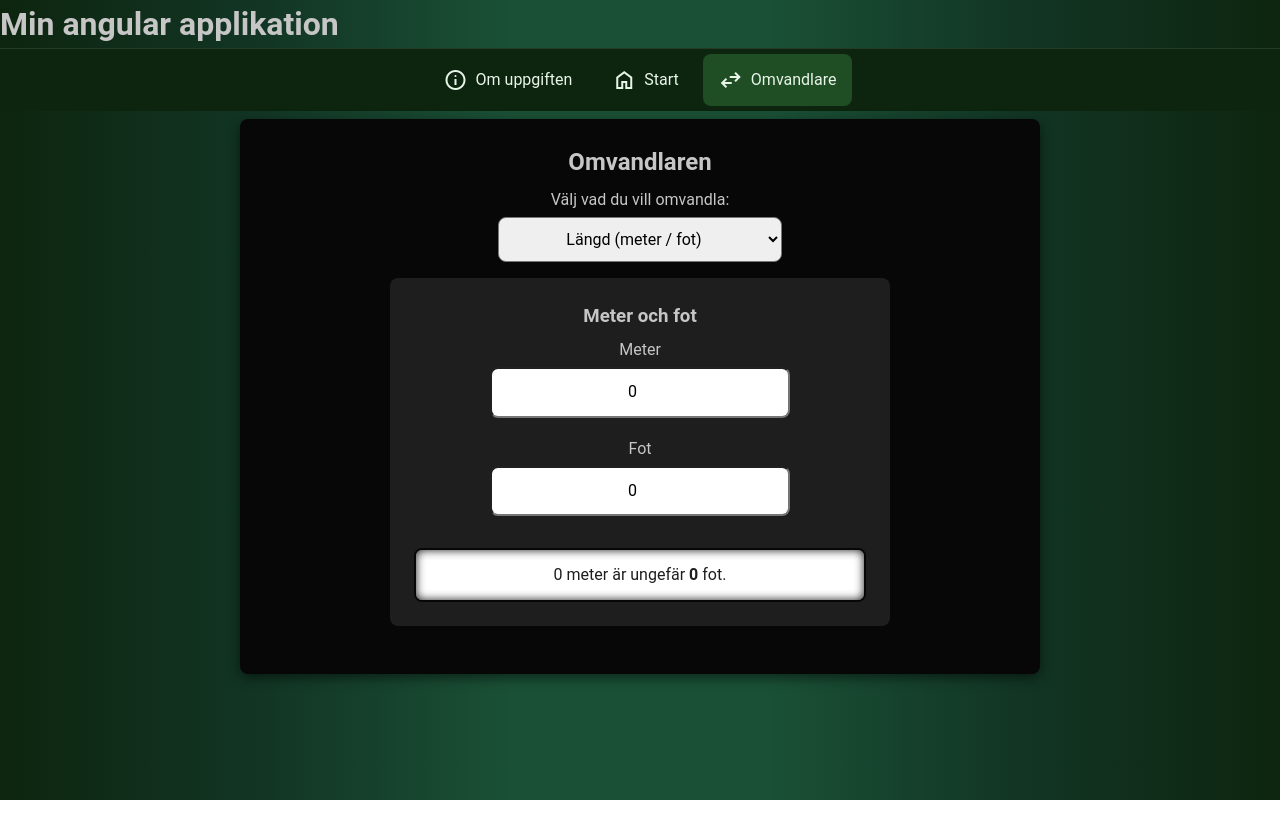
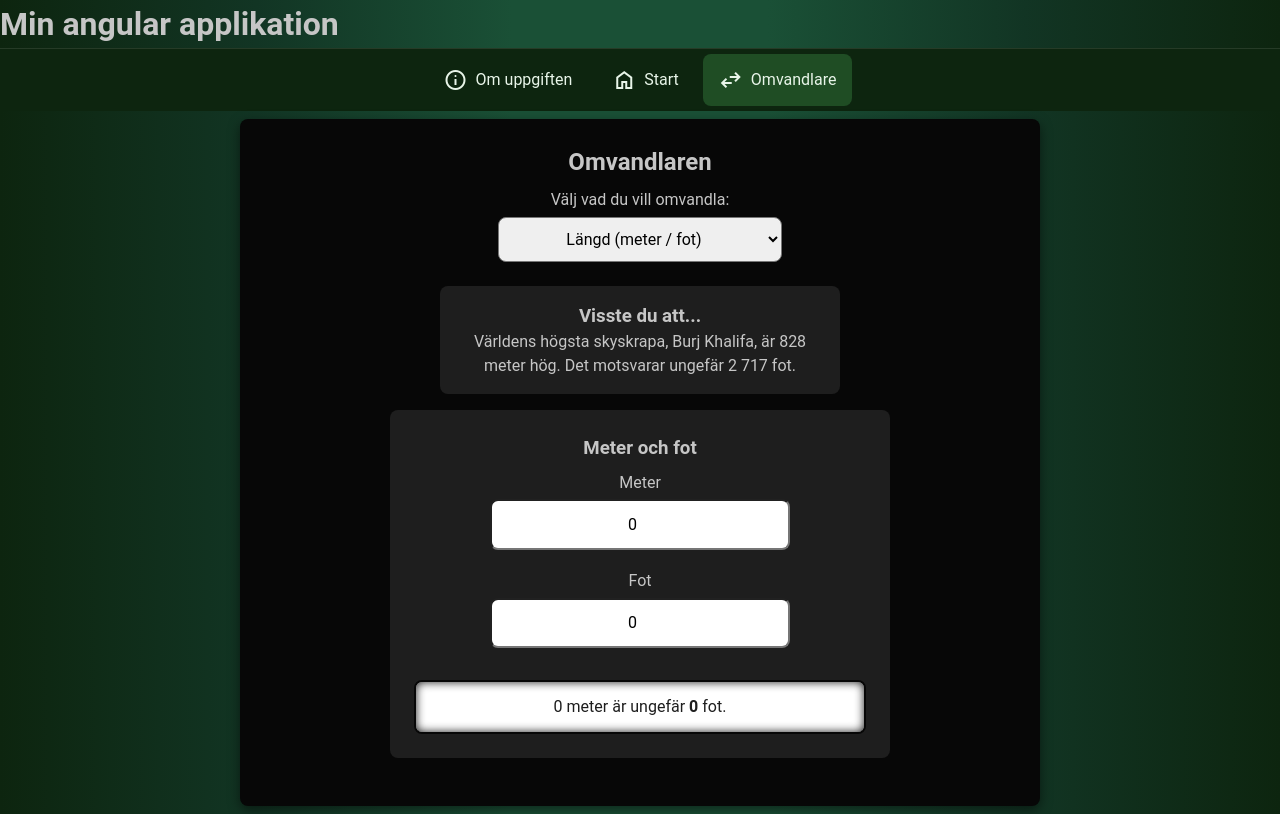
Before and after one commit to fredrikastjernlof/lab3_angular, an Angular app: page /convert in a window 1280 px wide. Built offline with nearby package versions, Linux system fonts and the light colour scheme; a web font is replaced by a local one.

Commit message:
Feat: integrate curiosity box component

```diff
--- a/src/app/convert/convert.html
+++ b/src/app/convert/convert.html
@@ -7,6 +7,19 @@
             <option value="temperature">Temperatur (Celsius / Fahrenheit)</option>
         </select>
     </label>
+
+    @if (selectedConverter === 'length') {
+    <app-curiosity-box title="Visste du att..."
+        text="Världens högsta skyskrapa, Burj Khalifa, är 828 meter hög. Det motsvarar ungefär 2 717 fot.">
+    </app-curiosity-box>
+    }
+
+    @if (selectedConverter === 'temperature') {
+    <app-curiosity-box title="Hett värre..."
+        text="Världens högsta officiellt uppmätta lufttemperatur är 56,7°C i Death Valley, California, USA. Det motsvarar ungefär 134°F.">
+    </app-curiosity-box>
+    }
+
     @if (selectedConverter === 'length') {
     <div class="converter-card">
         <h3>Meter och fot</h3>
@@ -28,7 +41,7 @@
     </div>
     }
 
-@if (selectedConverter === 'temperature') {
+    @if (selectedConverter === 'temperature') {
     <div class="converter-card">
         <h3>Celsius och Fahrenheit</h3>
         <div class="input-group">
@@ -47,5 +60,5 @@
         </p>
 
     </div>
-}
+    }
 </section>
--- a/src/app/convert/convert.ts
+++ b/src/app/convert/convert.ts
@@ -1,9 +1,10 @@
 import { Component } from '@angular/core';
 import { FormsModule } from '@angular/forms';
+import { CuriosityBox } from '../components/curiosity-box/curiosity-box';
 
 @Component({
   selector: 'app-convert',
-  imports: [FormsModule],
+  imports: [FormsModule, CuriosityBox],
   templateUrl: './convert.html',
   styleUrl: './convert.scss',
 })
```
